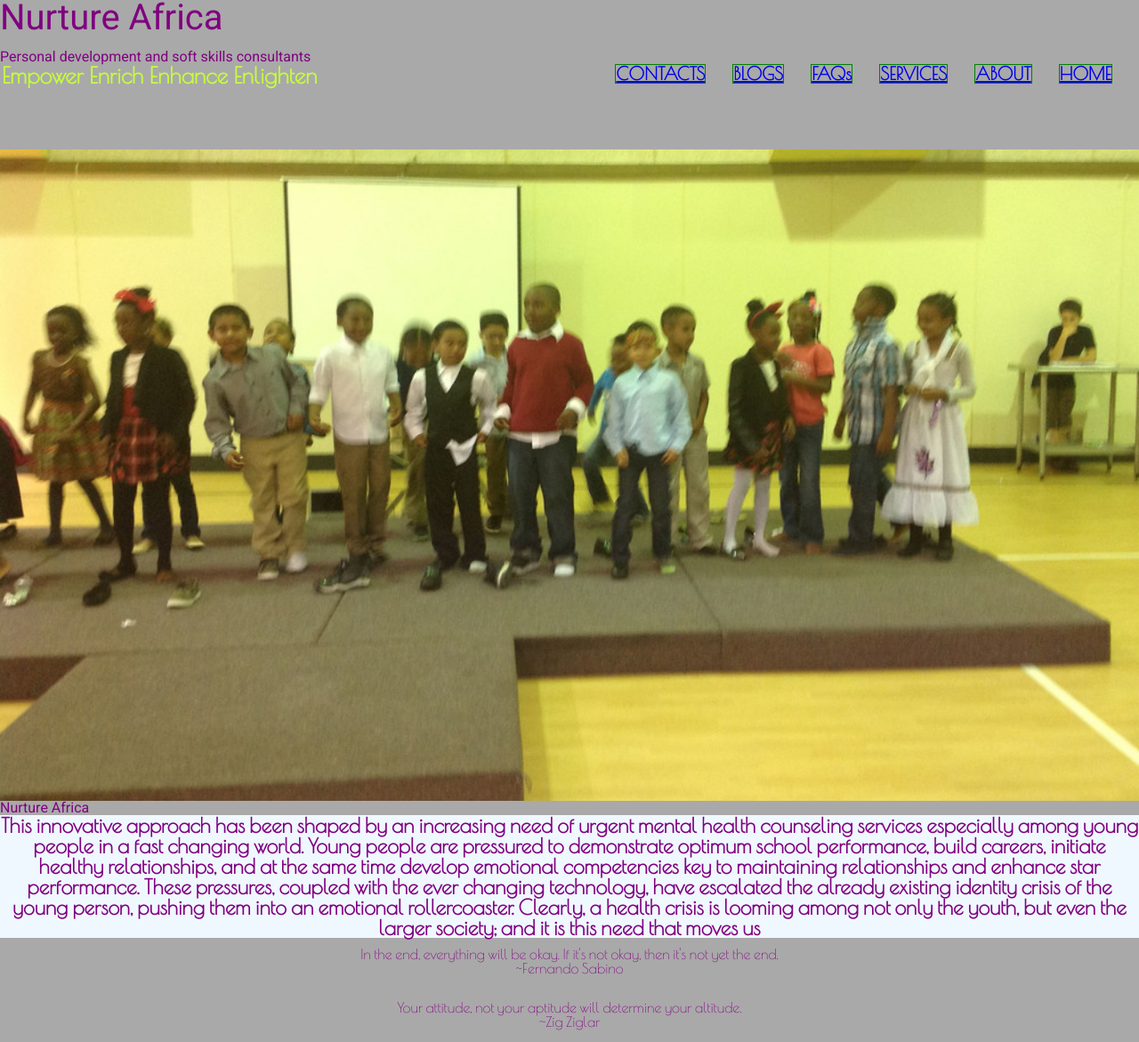
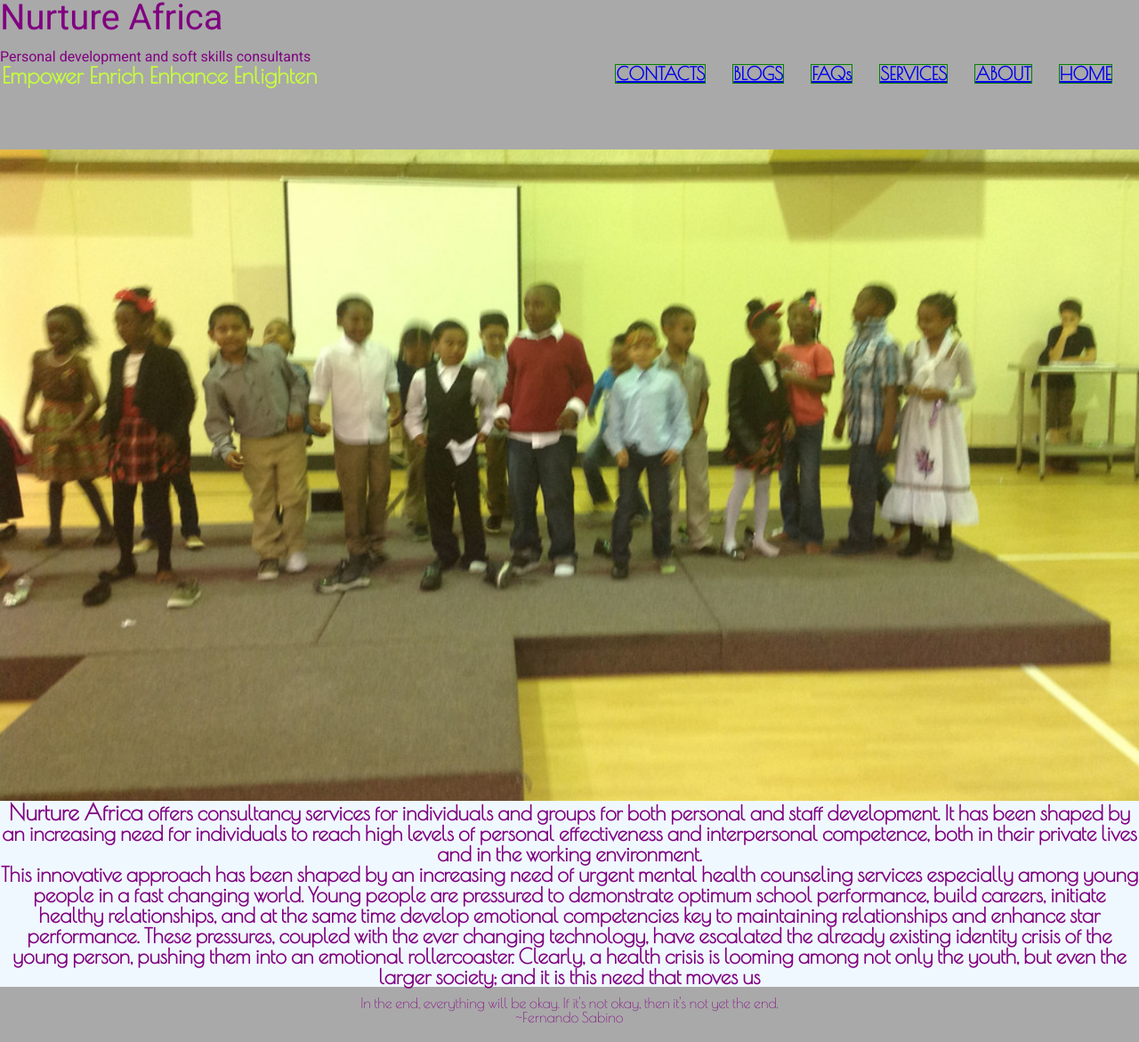
Before and after one commit to Kathure/nurture, a plain HTML site: page index.html in a window 1280 px wide. Shown: the top 1171 px of the page at 89% size. Drawn offline with nearby package versions, Linux system fonts and the light colour scheme.

Commit message:
home page finished, for reals this time

```diff
--- a/assets/stylesheets/main.css
+++ b/assets/stylesheets/main.css
@@ -71,6 +71,9 @@ div#slider figure {
 header
 ===========================
 */
+header {
+    bacc
+}
 
 .mainheader h1 {
     font-size: 40px;
@@ -126,6 +129,10 @@ main
 ==============================
 */
 
+main p b {
+    font-size: 25px;
+    font-weight: 650px;
+}
 main p {
     background-color: aliceblue;
     text-align: center;
--- a/index.html
+++ b/index.html
@@ -50,7 +50,8 @@
         </figure>
     </div>
     <main>
-        <h4>Nurture Africa </h4>
+
+        <p><b>Nurture Africa </b>offers consultancy services for individuals and groups for both personal and staff development. It has been shaped by an increasing need for individuals to reach high levels of personal effectiveness and interpersonal competence, both in their private lives and in the working environment.</p>
         <p>This innovative approach has been shaped by an increasing need of urgent mental health counseling services especially among young people in a fast changing world. Young people are pressured to demonstrate optimum school performance, build careers, initiate healthy relationships, and at the same time develop emotional competencies key to maintaining relationships and enhance star performance. These pressures, coupled with the ever changing technology, have escalated the already existing identity crisis of the young person, pushing them into an emotional rollercoaster. Clearly, a health crisis is looming among not only the youth, but even the larger society; and it is this need that moves us</p>
     </main>
 
```
